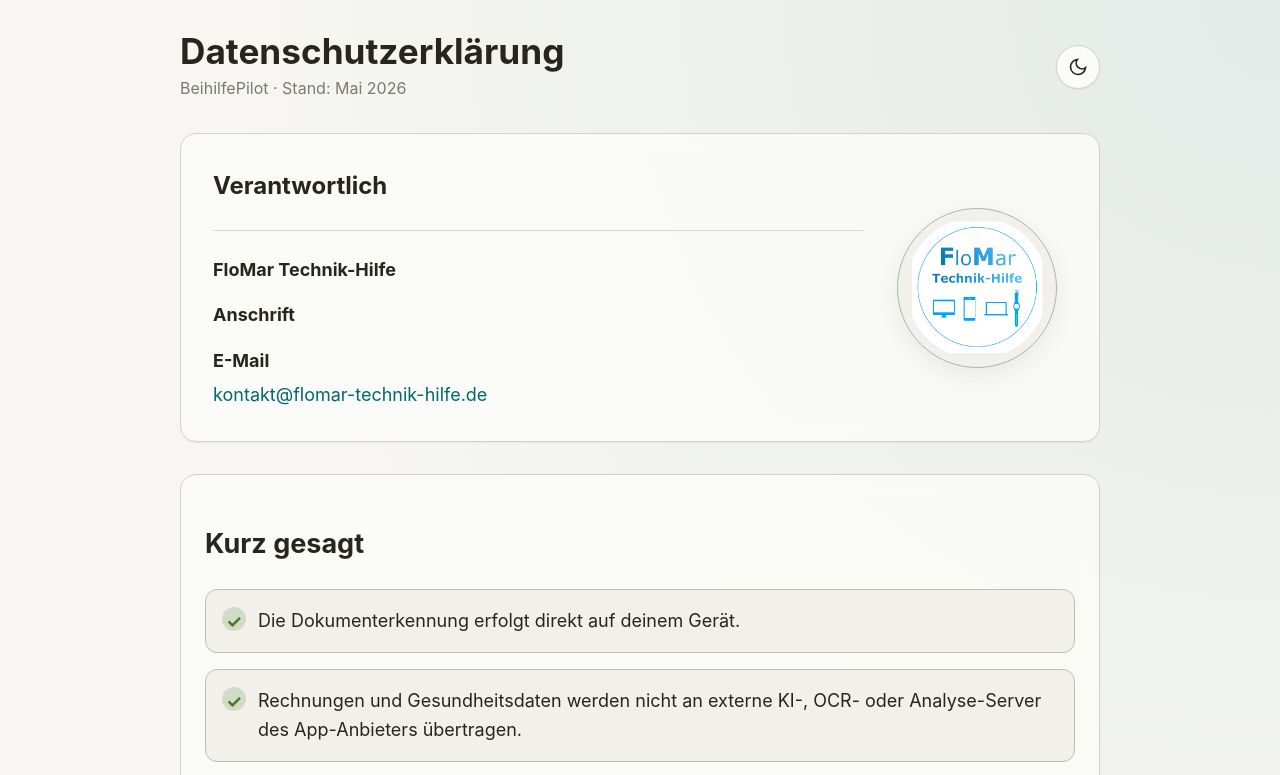
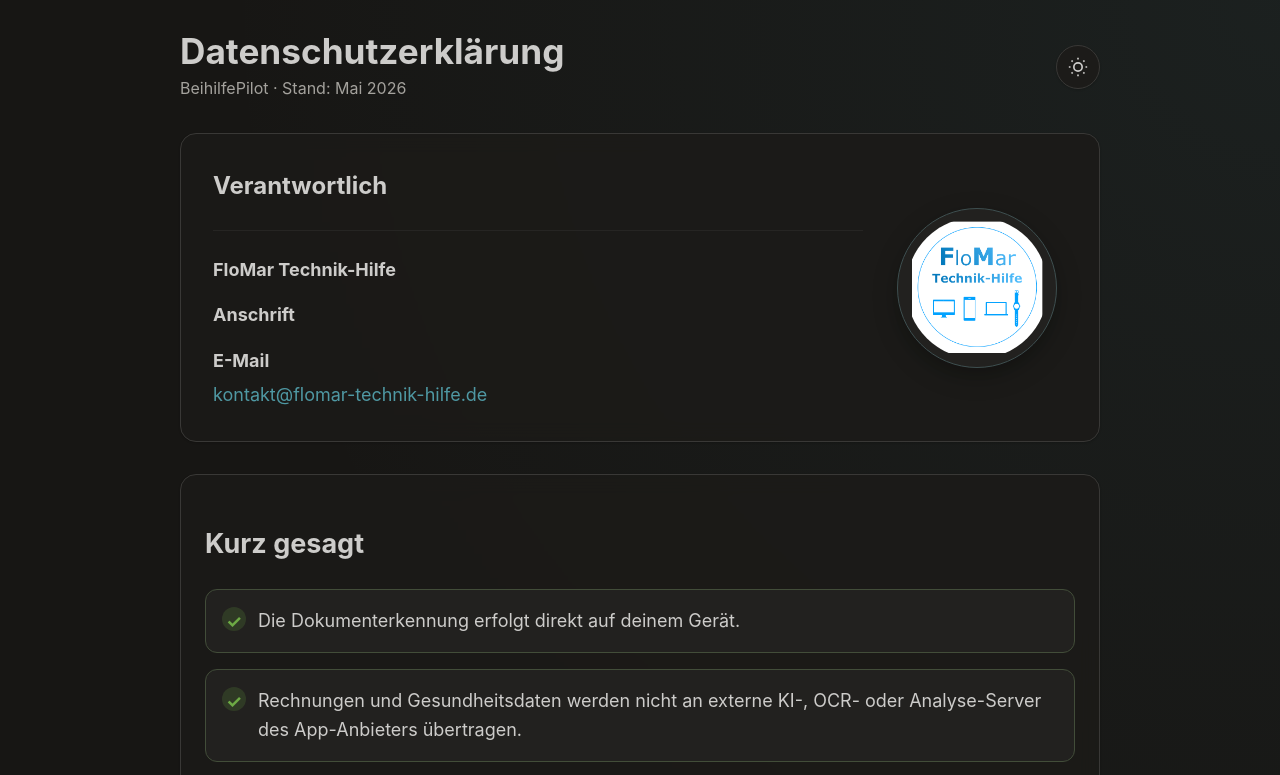
Before and after one commit to FloMar-Technikhilfe/BeihilfePilot_privacy, a plain HTML site: page index.html in a window 1280 px wide. Both pictures are taken after a click on the button "Darstellung umschalten". Shown: the top 775 px of the page. Drawn offline with Linux system fonts and the light colour scheme.

Commit message:
Update index.html

```diff
--- a/index.html
+++ b/index.html
@@ -351,7 +351,27 @@
       <article class="section-card"><h3>Speicherdauer und Kontrolle</h3><p>Daten bleiben gespeichert, bis du sie in der App löschst oder die App samt lokaler Daten entfernst. Zusätzlich exportierte Kopien verwaltest du am jeweiligen Speicherort selbst.</p><p>Du behältst die Kontrolle darüber, welche Dokumente du importierst, scannst, speicherst, exportierst oder teilst.</p></article>
       <article class="section-card"><h3>Deine Rechte</h3><p>Soweit gesetzlich anwendbar, kannst du Auskunft, Berichtigung, Löschung, Einschränkung der Verarbeitung, Datenübertragbarkeit oder Widerspruch verlangen.</p><p>Du kannst dich dazu an die oben genannte Kontaktadresse wenden.</p></article>
     </section>
+<script>
+    (function () {
+      const root = document.documentElement;
+      const button = document.querySelector('[data-theme-toggle]');
+      let theme = window.matchMedia('(prefers-color-scheme: dark)').matches ? 'dark' : 'light';
+      root.setAttribute('data-theme', theme);
 
+      function renderIcon(mode) {
+        button.innerHTML = mode === 'dark'
+          ? '<svg width="20" height="20" viewBox="0 0 24 24" fill="none" stroke="currentColor" stroke-width="2" aria-hidden="true"><circle cx="12" cy="12" r="5"></circle><path d="M12 1v2M12 21v2M4.22 4.22l1.42 1.42M18.36 18.36l1.42 1.42M1 12h2M21 12h2M4.22 19.78l1.42-1.42M18.36 5.64l1.42-1.42"></path></svg>'
+          : '<svg width="20" height="20" viewBox="0 0 24 24" fill="none" stroke="currentColor" stroke-width="2" aria-hidden="true"><path d="M21 12.79A9 9 0 1 1 11.21 3 7 7 0 0 0 21 12.79z"></path></svg>';
+      }
+
+      renderIcon(theme);
+      button.addEventListener('click', function () {
+        theme = theme === 'dark' ? 'light' : 'dark';
+        root.setAttribute('data-theme', theme);
+        renderIcon(theme);
+      });
+    })();
+  </script>
 
 </body>
 </html>
```
